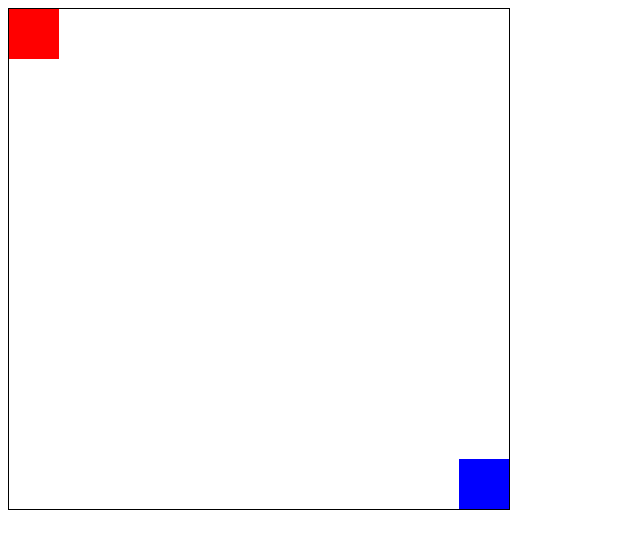
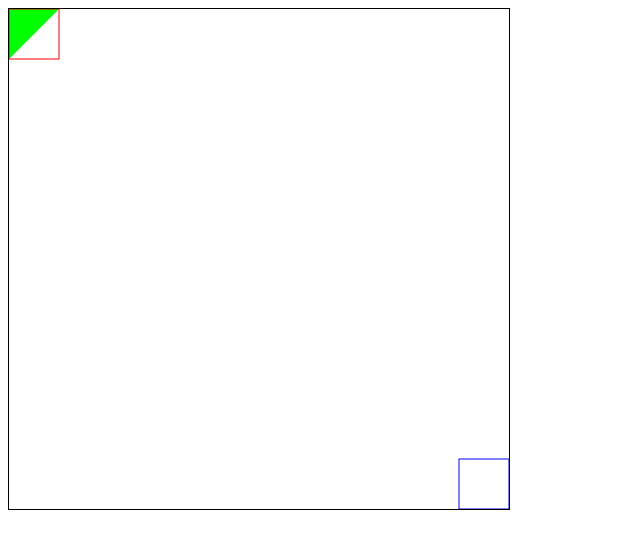
Before and after one commit to jdgarcia/canvas-playground, a plain HTML site: page index.html in a window 1280 px wide. Shown: the whole page, without its empty margins (0-640 px from the left). Drawn offline with Linux system fonts and the light colour scheme.

Commit message:
random triangle

```diff
--- a/index.html
+++ b/index.html
@@ -6,6 +6,7 @@
 <body>
 	<canvas id='canvas' width='500' height='500'></canvas>
 
+	<script src='shapes.js'></script>
 	<script src='main.js'></script>
 </body>
 </html>
--- a/main.js
+++ b/main.js
@@ -1,64 +1,3 @@
-var KeyCodes = {
-    LEFT: 37,
-    UP: 38,
-    RIGHT: 39,
-    DOWN: 40,
-
-    A: 65,
-    D: 68,
-    S: 83,
-    W: 87
-}
-
-var PressedKeyMap = {};
-
-var MovementKeys = {
-    ARROWS: {
-        UP: KeyCodes.UP,
-        DOWN: KeyCodes.DOWN,
-        LEFT: KeyCodes.LEFT,
-        RIGHT: KeyCodes.RIGHT
-    },
-
-    ASDW: {
-        UP: KeyCodes.W,
-        DOWN: KeyCodes.S,
-        LEFT: KeyCodes.A,
-        RIGHT: KeyCodes.D
-    }
-};
-
-function Rect(x, y, width, height, color, movementKeys) {
-    var MOVEMENT_INCREMENT = 5;
-
-    this.x = x || 0;
-    this.y = y || 0;
-    this.width = width || 50;
-    this.height = height || 50;
-    this.color = color || '#000';
-    this.movementKeys = movementKeys;
-
-    this.draw = function draw(canvasContext) {
-        canvasContext.fillStyle = this.color;
-        canvasContext.fillRect(this.x, this.y, this.width, this.height);
-    };
-
-    this.keydownHandler = function keydownHandler(event) {
-        if (PressedKeyMap[this.movementKeys.UP]) {
-            this.y -= MOVEMENT_INCREMENT;
-        }
-        if (PressedKeyMap[this.movementKeys.DOWN]) {
-            this.y += MOVEMENT_INCREMENT;
-        }
-        if (PressedKeyMap[this.movementKeys.LEFT]) {
-            this.x -= MOVEMENT_INCREMENT;
-        }
-        if (PressedKeyMap[this.movementKeys.RIGHT]) {
-            this.x += MOVEMENT_INCREMENT;
-        }
-    };
-}
-
 (function() {
     var FPS = 60;
 
@@ -66,6 +5,7 @@ function Rect(x, y, width, height, color, movementKeys) {
     var context = canvas.getContext('2d');
 
     var drawables = [
+        new Triangle([0, 0], [50, 0], [0, 50], '#00ff00'),
         new Rect(0, 0, 50, 50, '#ff0000', MovementKeys.ASDW),
         new Rect(canvas.width - 50, canvas.height - 50, 50, 50, '#0000ff', MovementKeys.ARROWS)
     ];
@@ -80,7 +20,9 @@ function Rect(x, y, width, height, color, movementKeys) {
 
     // setup each drawable's key listener
     drawables.forEach(function(drawable) {
-        window.addEventListener('keydown', drawable.keydownHandler.bind(drawable));
+        if (drawable.keydownHandler) {
+          window.addEventListener('keydown', drawable.keydownHandler.bind(drawable));
+        }
     });
 
     // main game loop
--- /dev/null
+++ b/shapes.js
@@ -0,0 +1,77 @@
+var KeyCodes = {
+    LEFT: 37,
+    UP: 38,
+    RIGHT: 39,
+    DOWN: 40,
+
+    A: 65,
+    D: 68,
+    S: 83,
+    W: 87
+}
+
+var PressedKeyMap = {};
+
+var MovementKeys = {
+    ARROWS: {
+        UP: KeyCodes.UP,
+        DOWN: KeyCodes.DOWN,
+        LEFT: KeyCodes.LEFT,
+        RIGHT: KeyCodes.RIGHT
+    },
+
+    ASDW: {
+        UP: KeyCodes.W,
+        DOWN: KeyCodes.S,
+        LEFT: KeyCodes.A,
+        RIGHT: KeyCodes.D
+    }
+};
+
+function Rect(x, y, width, height, color, movementKeys) {
+    var MOVEMENT_INCREMENT = 5;
+
+    this.x = x || 0;
+    this.y = y || 0;
+    this.width = width || 50;
+    this.height = height || 50;
+    this.color = color || '#000';
+    this.movementKeys = movementKeys;
+
+    this.draw = function draw(canvasContext) {
+        canvasContext.strokeStyle = this.color;
+        canvasContext.strokeRect(this.x, this.y, this.width, this.height);
+    };
+
+    this.keydownHandler = function keydownHandler(event) {
+        if (PressedKeyMap[this.movementKeys.UP]) {
+            this.y -= MOVEMENT_INCREMENT;
+        }
+        if (PressedKeyMap[this.movementKeys.DOWN]) {
+            this.y += MOVEMENT_INCREMENT;
+        }
+        if (PressedKeyMap[this.movementKeys.LEFT]) {
+            this.x -= MOVEMENT_INCREMENT;
+        }
+        if (PressedKeyMap[this.movementKeys.RIGHT]) {
+            this.x += MOVEMENT_INCREMENT;
+        }
+    };
+}
+
+function Triangle(point1, point2, point3, color) {
+  this.p1 = point1;
+  this.p2 = point2;
+  this.p3 = point3;
+  this.color = color;
+
+  this.draw = function(canvasContext) {
+    var path = new Path2D();
+    path.moveTo(this.p1[0], this.p1[1]);
+    path.lineTo(this.p2[0], this.p2[1]);
+    path.lineTo(this.p3[0], this.p3[1]);
+
+    canvasContext.fillStyle = this.color;
+    canvasContext.fill(path);
+  }
+}
```
